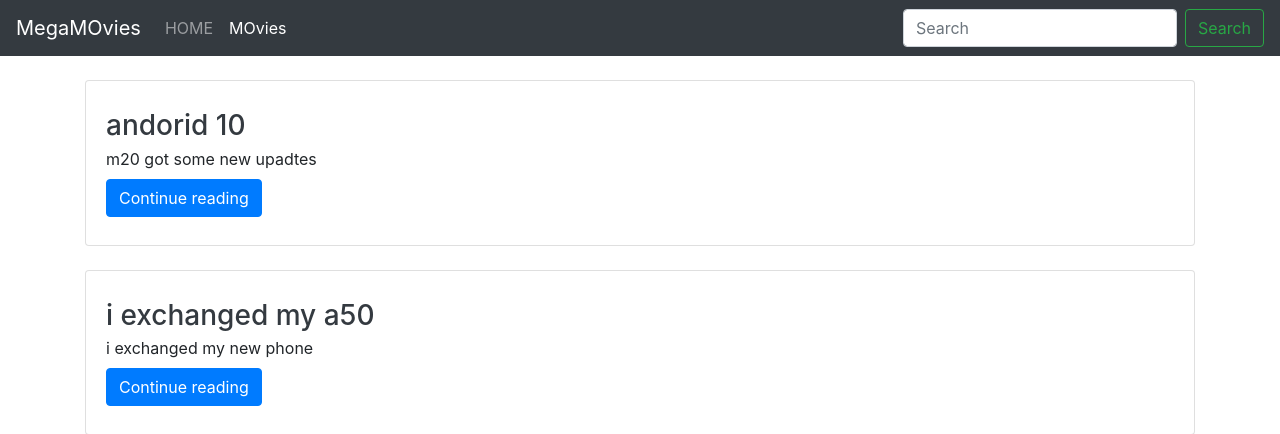
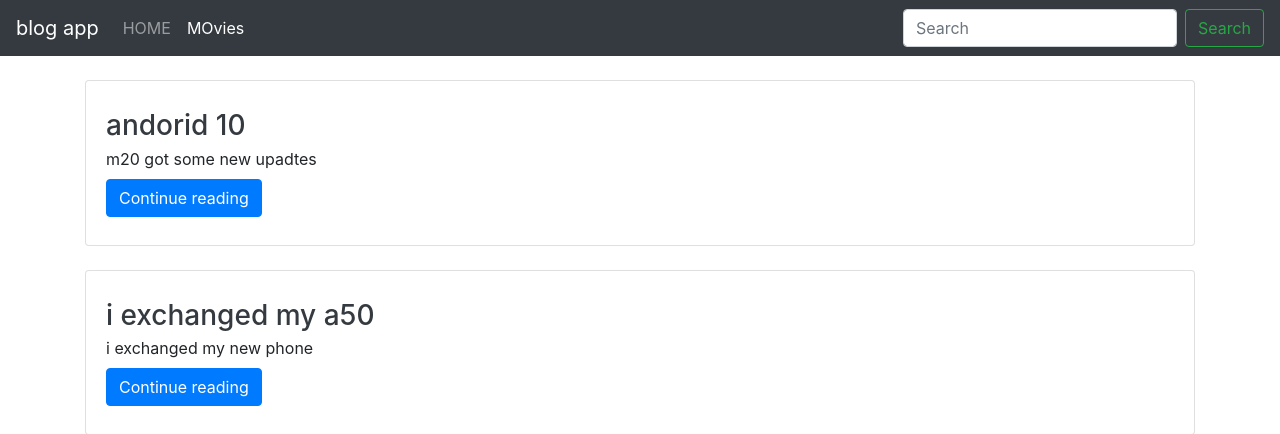
Before and after one commit to ryuk156/django-blog, a Django app: page /blog/ in a window 1280 px wide. Shown: the top 434 px of the page. Run offline with Django 3.2, Linux system fonts and the light colour scheme; data comes from the database, SQL or seed files in the repository; some libraries are stand-ins or nearby versions.

Commit message:
Update base.html

```diff
--- a/templates/base.html
+++ b/templates/base.html
@@ -12,7 +12,8 @@
 </head>
 <body>
     <nav class="navbar navbar-expand-lg navbar-dark bg-dark">
-        <a class="navbar-brand" href="/">MegaMOvies</a>
+        <a class="navbar-brand" href="/">blog app
+        </a>
         <button class="navbar-toggler" type="button" data-toggle="collapse" data-target="#navbarSupportedContent" aria-controls="navbarSupportedContent" aria-expanded="false" aria-label="Toggle navigation">
           <span class="navbar-toggler-icon"></span>
         </button>
```
